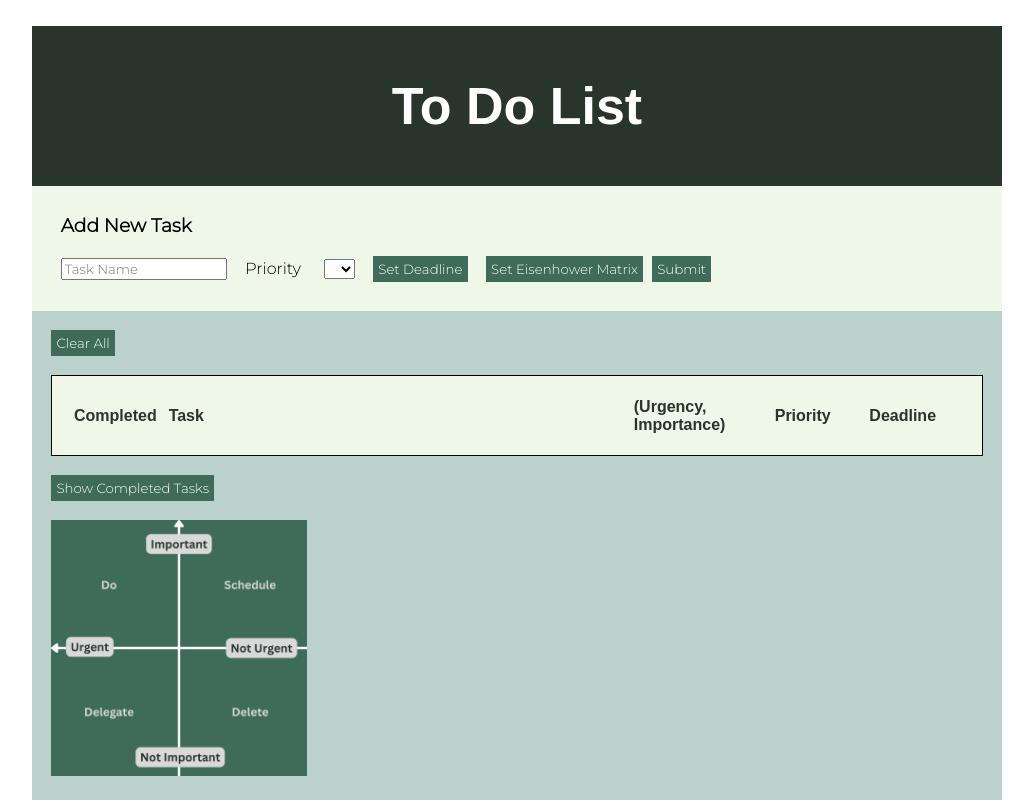
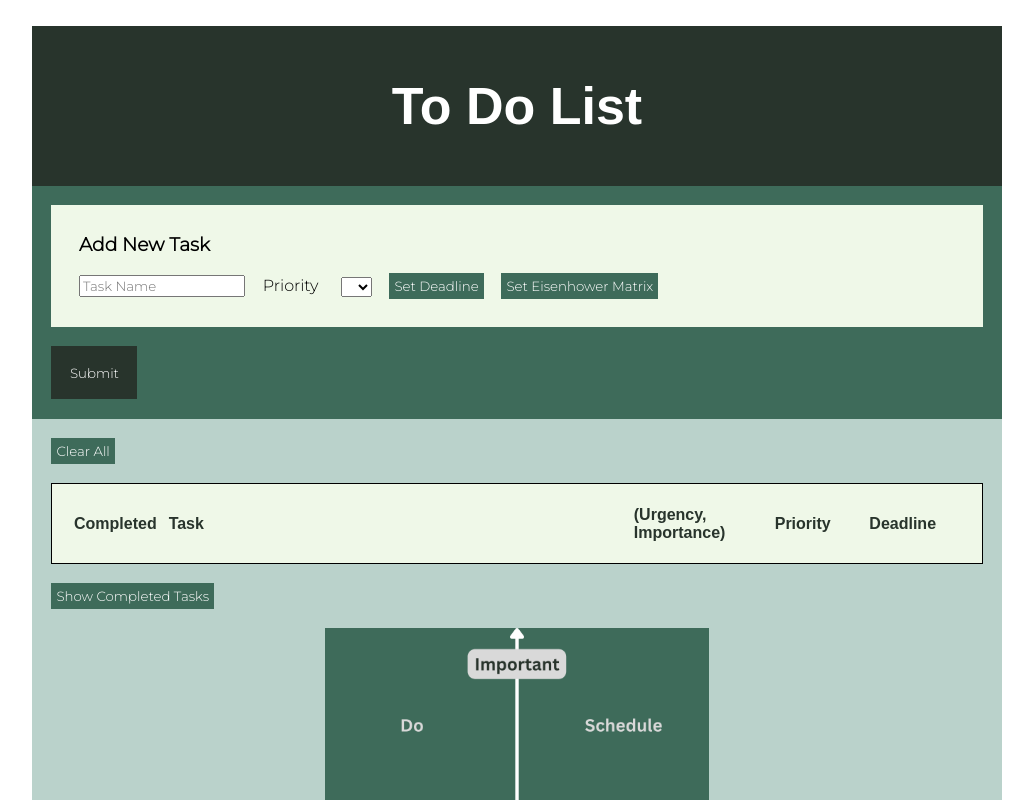
Before and after one commit to dragonspirals/React-To-Do-List, a React (Create React App) app: page / in a window 1280 px wide. Shown: the top 800 px of the page, without its empty margins (123-1156 px from the left). Built offline with nearby package versions, Linux system fonts and the light colour scheme; a web font is replaced by a local one.

Commit message:
Eisenhower graphs can change size & still line up

```diff
--- a/src/App.js
+++ b/src/App.js
@@ -10,7 +10,15 @@ function App() {
 
   // const [taskList, setTaskList] = useState([]);
   const [taskList, setTaskList] = useState(() => {
+
+    // get taskList if there are tasks stored in localStorage
     const jsonList = localStorage.getItem("storeTaskList");
+
+    // returns empty array if jsonList is []
+    if (jsonList === "[]") {
+      console.log("empty list")
+      return []
+    }
     const initialValue=JSON.parse(jsonList);
     return initialValue || []
   });
--- a/src/Form/Calendar.js
+++ b/src/Form/Calendar.js
@@ -152,9 +152,11 @@ function ChangeMonth() {
 
     return (
         <div className="calendar-month">
-            <h4>Set Deadline: {newTask.deadline.getDate()}/{newTask.deadline.getMonth()}/{newTask.deadline.getFullYear()}</h4>
-            <ChangeMonth />
-            <ArrayToTable array={monthInWeeks()} />
+            <div className="calendar">
+                <h4>Set Deadline: {newTask.deadline.getDate()}/{newTask.deadline.getMonth()}/{newTask.deadline.getFullYear()}</h4>
+                <ChangeMonth />
+                <ArrayToTable array={monthInWeeks()} />
+            </div>
         </div>
     )
 }
--- a/src/Form/EHower.js
+++ b/src/Form/EHower.js
@@ -32,12 +32,12 @@ export default function EHower({ newTask, setNewTask }) {
         const boxBound = boxRef.current.getBoundingClientRect();
 
         // mouse position relative to the box element
-        const boxRelX = e.clientX - boxBound.x;
-        const boxRelY = e.clientY - boxBound.y;
-        setMouseInBox([boxRelX, boxRelY]);
+        const relativePosX = e.clientX - boxBound.x;
+        const relativePosY = e.clientY - boxBound.y;
+        setMouseInBox([relativePosX, relativePosY]);
 
-        const eHowerX = parseInt(100-(100*boxRelX/boxBound.width));
-        const eHowerY = parseInt(100-(100*boxRelY/boxBound.height));
+        const eHowerX = parseInt(100-(100*relativePosX/boxBound.width));
+        const eHowerY = parseInt(100-(100*relativePosY/boxBound.height));
 
         setEHower([eHowerX, eHowerY]);
 
@@ -47,9 +47,9 @@ export default function EHower({ newTask, setNewTask }) {
     return (
         <div className="set-e-hower">
             <p>The Eisenhower matrix is a system that prioritises tasks based on Urgency and Importance</p>
-            <div ref={boxRef} className = "clickable e-hower" onMouseMove={mouseOver} onClick={selectEHower}class="e-hower-div">
+            <div ref={boxRef} className = "clickable e-hower-div" onMouseMove={mouseOver} onClick={selectEHower}>
                 <svg height="100%" width="100%">
-                    <circle cx={eHowerMark[0]} cy={eHowerMark[1]} r="5" stroke="cyan" stroke-width="3" fill="blue" />
+                    <circle cx={eHowerMark[0] || 50} cy={eHowerMark[1] || 50} r="5" stroke="cyan" stroke-width="3" fill="blue" />
                 </svg>
             </div>
             <p>Urgency: <b>{newTask.eHower[0]}%</b>, Importance: <b>{newTask.eHower[1]}%</b></p>
--- a/src/Form/Form.js
+++ b/src/Form/Form.js
@@ -58,7 +58,7 @@ export default function Form({ addTask }) {
 
     return (
         <form className="task-form" onSubmit={handleSubmit}>
-
+            <div className="form-details" >
                 <h3 className="form-item">Add New Task</h3>
 
                 <input className="form-item" placeholder="Task Name" type="text" onChange={e => {setTaskName(e.target.value)}} value={newTask.name} />
@@ -68,15 +68,18 @@ export default function Form({ addTask }) {
 
                 {/* deadline */}
                 <button className="form-item" onClick={showDeadline}>{!newTask.hasDeadline ? "Set": "Unset"} Deadline</button>
+                <button className="form-item" onClick={showEHower}>{!newTask.hasEHower ? "Set": "Unset"} Eisenhower Matrix</button>
+
+                <div className="form-extras">
                     {newTask.hasDeadline && <Calendar newTask={newTask} setNewTask={setNewTask} />}
+                    {newTask.hasEHower && <EHower newTask={newTask} setNewTask={setNewTask} />}
+                </div>
 
 
-            {/* eisenhower matrix */}
-            <button className="form-item" onClick={showEHower}>{!newTask.hasEHower ? "Set": "Unset"} Eisenhower Matrix</button>
-            {newTask.hasEHower && <EHower newTask={newTask} setNewTask={setNewTask} />}
 
-
-            <input className="button" type="submit"></input>
+            </div>
+            <br></br>
+            <input className="button submit-btn" type="submit"></input>
 
 
 
--- a/src/List/DisplayEHower.js
+++ b/src/List/DisplayEHower.js
@@ -1,18 +1,28 @@
 
-
+import { useState, useEffect, useRef } from "react";
 
 export default function DisplayEHower({ taskList }) {
 
-    function PlotMarks({ list, boxSize }) {
+
+    const boxRef = useRef(null);
+
+    const [boxSize, setBoxSize] = useState([0.3*window.innerWidth, 0.3*window.innerWidth]);
+
+    useEffect(() => {
+        setBoxSize([boxRef.current.clientWidth, boxRef.current.clientHeight])
+    }, [])
+
+
+    function PlotMarks({ taskList }) {
 
 
         // marks will keep a list of the position of the marks
         const marks = [];
 
-        list.forEach(task => {
-            if (task.hasEHower) {
-                const markX = ((100-task.eHower[0])*boxSize)/100;
-                const markY = ((100-task.eHower[1])*boxSize)/100;
+        taskList.forEach(task => {
+            if (task.hasEHower && boxRef.current) {
+                const markX = ((100-task.eHower[0])*boxSize[0])/100;
+                const markY = ((100-task.eHower[1])*boxSize[1])/100;
 
                 marks.push([markX, markY]);
             }
@@ -22,11 +32,25 @@ export default function DisplayEHower({ taskList }) {
 
 
 
+        function PlotMark({markPos, markIndex}) {
+
+
+            return (
+                <>
+                <svg display="block" style={{transform: `translateY(-${markIndex*100}%)`}} className="e-hower-plot"  height="100%" width="100%">
+                    <circle cx={markPos[0]} cy={markPos[1]} r="2" stroke="black" stroke-width="2" fill="black" />
+                </svg>
+                </>
+            )
+        }
+
+
+
         return (
-            marks.map((value, index) => (
-                <svg display="block" style={{transform: `translateY(-${index*100}%)`}} className="e-hower-plot"  height="100%" width="100%">
-                    <circle cx={value[0]} cy={value[1]} r="2" stroke="black" stroke-width="2" fill="black" />
-                </svg>
+            marks.map((newMark, index) => (
+                <>
+                <PlotMark markPos={newMark} markIndex={index} />
+                </>
             ))
         )
     }
@@ -35,8 +59,8 @@ export default function DisplayEHower({ taskList }) {
 
     return (
         <>
-        <div className = "clickable e-hower-div" >
-            <PlotMarks list={taskList} boxSize={0.2*window.innerWidth}/>
+        <div ref={boxRef} className = "clickable e-hower-div" >
+            {boxRef && <PlotMarks taskList={taskList} boxSize={0.3*window.innerWidth}/>}
         </div>
         <br />
         </>
--- a/src/List/Task.js
+++ b/src/List/Task.js
@@ -2,6 +2,15 @@ import CompleteTask from "./CompleteTask"
 
 // display one task
 export default function Task({ task, editTask, taskList }) {
+
+
+
+    // I dont know why  but task.deadline gave an error when using getDate, getMonth, or getFullYear methods
+    // setting this taskDeadline seemed to fix it
+    const taskDeadline = task.hasDeadline ? new Date(task.deadline) : null;
+
+
+
     return (
         <tr className="task-row">
 
@@ -27,7 +36,7 @@ export default function Task({ task, editTask, taskList }) {
 
             <td className="task-deadline">
                 {(task.hasDeadline)
-                && <p>{task.deadline.getDate()}/{task.deadline.getMonth()+1}/{task.deadline.getFullYear()}</p>}
+                && <p>{taskDeadline.getDate()}/{taskDeadline.getMonth()+1}/{taskDeadline.getFullYear()}</p>}
             </td>
 
 
--- a/src/styles/styles.css
+++ b/src/styles/styles.css
@@ -87,8 +87,17 @@ circle {
 
 /* -------------------------------- task form ------------------------------- */
 .task-form {
+  background-color: #3e6b5a;
+  padding: 2%;
+}
+
+.form-details {
+  padding: 2%;
   background-color: #eff8e8;
-  padding: 2%;
+}
+
+.form-extras {
+  display: flex;
 }
 
 .form-item {
@@ -119,11 +128,29 @@ circle {
   color: grey;
 }
 
+.set-e-hower {
+  background-color: #bad2cb;
+  padding: 2%;
+  margin: 2%;
+  width: 50%;
+  text-align: center;
+}
+
+.submit-btn {
+  background-color: #28342c;
+  padding: 2%;
+}
+
 /* -------------------------------- calendar -------------------------------- */
 .calendar-month {
-  padding: 3%;
+  padding: 2%;
   margin: 2%;
   background-color: #bad2cb;
+  width: 50%;
+}
+
+.calendar {
+  margin: auto;
   width: -moz-fit-content;
   width: fit-content;
 }
@@ -143,11 +170,12 @@ circle {
 
 /* --------------------------------- e hower -------------------------------- */
 .e-hower-div {
-  width: 20vw;
-  height: 20vw;
+  width: 30vw;
+  height: 30vw;
   background-image: url("../images/e-hower.png");
   background-size: cover;
   padding: 0%;
+  margin: auto;
 }
 
 .e-hower-plot {
--- a/src/styles/styles.scss
+++ b/src/styles/styles.scss
@@ -57,6 +57,7 @@ button {
 }
 
 
+
 circle {
   position:absolute;
 }
@@ -113,8 +114,17 @@ circle {
   /* -------------------------------- task form ------------------------------- */
 
   .task-form {
+    background-color: $primary-color;
+    padding:2%
+  }
+
+  .form-details {
+    padding:2%;
     background-color: $off-white;
-    padding:2%
+  }
+
+  .form-extras {
+    display:flex;
   }
 
   .form-item {
@@ -145,13 +155,32 @@ circle {
     color:grey;
   }
 
+  .set-e-hower {
+    background-color:$secondary-color;
+    padding:2%;
+    margin:2%;
+    width:50%;
+    text-align: center;
+  }
+
+
+  .submit-btn {
+    background-color: $dark-color;
+    padding:2%;
+  }
+
 
   /* -------------------------------- calendar -------------------------------- */
 
   .calendar-month {
-    padding:3%;
+    padding:2%;
     margin:2%;
     background-color: $secondary-color;
+    width:50%;
+  }
+
+  .calendar {
+    margin:auto;
     width:fit-content;
   }
 
@@ -178,11 +207,12 @@ circle {
   /* --------------------------------- e hower -------------------------------- */
 
   .e-hower-div {
-    width:20vw;
-    height: 20vw;
+    width:30vw;
+    height:30vw;
     background-image: url("../images/e-hower.png");
     background-size: cover;
     padding:0%;
+    margin:auto;
   }
 
 
```
Also changed, not shown: 1 other file (tests, documents, lock files or other folders). Lines whose indentation alone changed are shown as unchanged.
